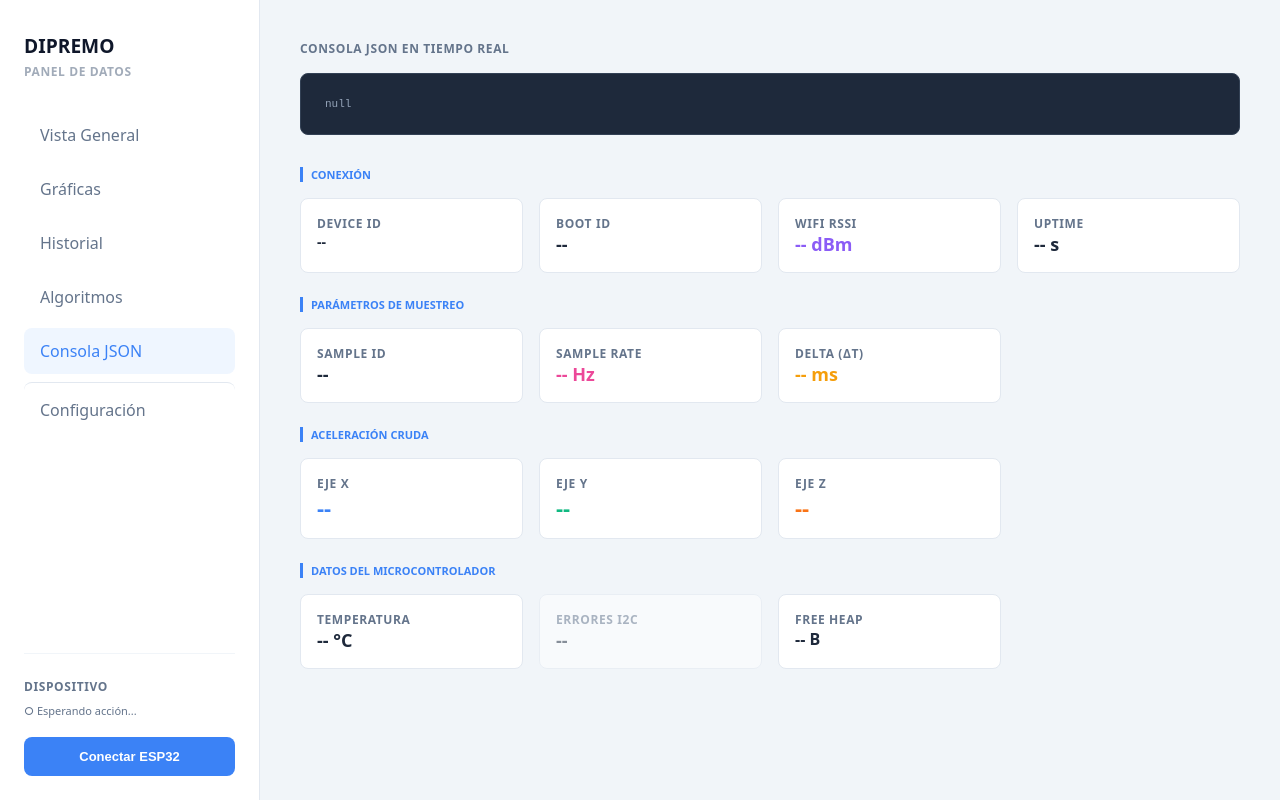
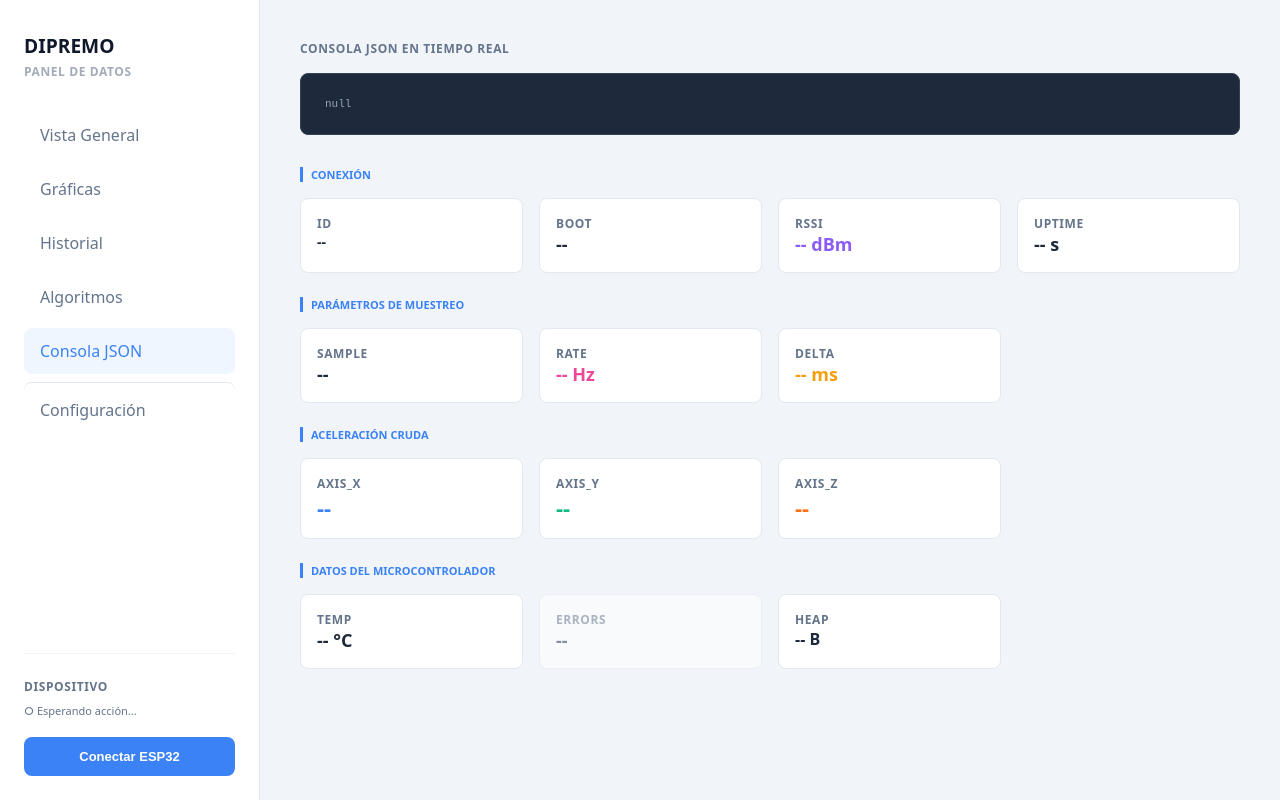
Before and after one commit to UFzDev/Dipremo, a React (Vite) app: page / in a window 1280 px wide. Both pictures are taken after a click on the element "Consola JSON". Built offline with nearby package versions, Linux system fonts and the light colour scheme.

Commit message:
refactor hystory

```diff
--- a/src/components/Dashboard/views/HistoryView.tsx
+++ b/src/components/Dashboard/views/HistoryView.tsx
@@ -141,17 +141,22 @@ function HistoryView({}: HistoryViewProps) {
   // --- FILTRADO Y PAGINACIÓN ---
   const filteredHistory = useMemo(() => {
     return csvData.filter(row => {
+      // Para el timestamp (fecha), comparamos solo la parte YYYY-MM-DD si es un selector de fecha
+      const rowDateString = row.timestamp !== '--' ? new Date(row.timestamp).toISOString().split('T')[0] : '';
+      const dateMatch = !filters.timestamp || rowDateString === filters.timestamp;
+
+      // Para los campos numéricos, aplicamos coincidencia por prefijo (empezar con...)
       return (
-        (!filters.timestamp || row.timestamp.toLowerCase().includes(filters.timestamp.toLowerCase())) &&
-        (!filters.rmsX || row.rmsX.toLowerCase().includes(filters.rmsX.toLowerCase())) &&
-        (!filters.rmsY || row.rmsY.toLowerCase().includes(filters.rmsY.toLowerCase())) &&
-        (!filters.rmsZ || row.rmsZ.toLowerCase().includes(filters.rmsZ.toLowerCase())) &&
-        (!filters.kurtX || row.kurtX.toLowerCase().includes(filters.kurtX.toLowerCase())) &&
-        (!filters.kurtY || row.kurtY.toLowerCase().includes(filters.kurtY.toLowerCase())) &&
-        (!filters.kurtZ || row.kurtZ.toLowerCase().includes(filters.kurtZ.toLowerCase())) &&
-        (!filters.velIso || row.velIso.toLowerCase().includes(filters.velIso.toLowerCase())) &&
-        (!filters.temp || row.temp.toLowerCase().includes(filters.temp.toLowerCase())) &&
-        (!filters.health || row.health.toLowerCase().includes(filters.health.toLowerCase()))
+        dateMatch &&
+        (!filters.rmsX || row.rmsX.toLowerCase().startsWith(filters.rmsX.toLowerCase())) &&
+        (!filters.rmsY || row.rmsY.toLowerCase().startsWith(filters.rmsY.toLowerCase())) &&
+        (!filters.rmsZ || row.rmsZ.toLowerCase().startsWith(filters.rmsZ.toLowerCase())) &&
+        (!filters.kurtX || row.kurtX.toLowerCase().startsWith(filters.kurtX.toLowerCase())) &&
+        (!filters.kurtY || row.kurtY.toLowerCase().startsWith(filters.kurtY.toLowerCase())) &&
+        (!filters.kurtZ || row.kurtZ.toLowerCase().startsWith(filters.kurtZ.toLowerCase())) &&
+        (!filters.velIso || row.velIso.toLowerCase().startsWith(filters.velIso.toLowerCase())) &&
+        (!filters.temp || row.temp.toLowerCase().startsWith(filters.temp.toLowerCase())) &&
+        (!filters.health || row.health.toLowerCase().startsWith(filters.health.toLowerCase()))
       );
     });
   }, [csvData, filters]);
@@ -221,16 +226,16 @@ function HistoryView({}: HistoryViewProps) {
                 <th style={{ padding: '0.8rem 1rem' }}>CONEXIÓN</th>
               </tr>
               <tr style={{ background: '#f8fafc', borderBottom: '2px solid #e2e8f0', textAlign: 'left' }}>
-                <th style={{ padding: '0.4rem 0.5rem' }}><input type="text" placeholder="Filtrar..." style={filterInputStyle} value={filters.timestamp} onChange={e => handleFilterChange('timestamp', e.target.value)} /></th>
-                <th style={{ padding: '0.4rem 0.5rem' }}><input type="text" placeholder="Filtrar..." style={filterInputStyle} value={filters.rmsX} onChange={e => handleFilterChange('rmsX', e.target.value)} /></th>
-                <th style={{ padding: '0.4rem 0.5rem' }}><input type="text" placeholder="Filtrar..." style={filterInputStyle} value={filters.rmsY} onChange={e => handleFilterChange('rmsY', e.target.value)} /></th>
-                <th style={{ padding: '0.4rem 0.5rem' }}><input type="text" placeholder="Filtrar..." style={filterInputStyle} value={filters.rmsZ} onChange={e => handleFilterChange('rmsZ', e.target.value)} /></th>
-                <th style={{ padding: '0.4rem 0.5rem' }}><input type="text" placeholder="Filtrar..." style={filterInputStyle} value={filters.kurtX} onChange={e => handleFilterChange('kurtX', e.target.value)} /></th>
-                <th style={{ padding: '0.4rem 0.5rem' }}><input type="text" placeholder="Filtrar..." style={filterInputStyle} value={filters.kurtY} onChange={e => handleFilterChange('kurtY', e.target.value)} /></th>
-                <th style={{ padding: '0.4rem 0.5rem' }}><input type="text" placeholder="Filtrar..." style={filterInputStyle} value={filters.kurtZ} onChange={e => handleFilterChange('kurtZ', e.target.value)} /></th>
-                <th style={{ padding: '0.4rem 0.5rem' }}><input type="text" placeholder="Filtrar..." style={filterInputStyle} value={filters.velIso} onChange={e => handleFilterChange('velIso', e.target.value)} /></th>
-                <th style={{ padding: '0.4rem 0.5rem' }}><input type="text" placeholder="Filtrar..." style={filterInputStyle} value={filters.temp} onChange={e => handleFilterChange('temp', e.target.value)} /></th>
-                <th style={{ padding: '0.4rem 0.5rem' }}><input type="text" placeholder="Filtrar..." style={filterInputStyle} value={filters.health} onChange={e => handleFilterChange('health', e.target.value)} /></th>
+                <th style={{ padding: '0.4rem 0.5rem' }}><input type="date" style={filterInputStyle} value={filters.timestamp} onChange={e => handleFilterChange('timestamp', e.target.value)} /></th>
+                <th style={{ padding: '0.4rem 0.5rem' }}><input type="text" placeholder="Inicio..." style={filterInputStyle} value={filters.rmsX} onChange={e => handleFilterChange('rmsX', e.target.value)} /></th>
+                <th style={{ padding: '0.4rem 0.5rem' }}><input type="text" placeholder="Inicio..." style={filterInputStyle} value={filters.rmsY} onChange={e => handleFilterChange('rmsY', e.target.value)} /></th>
+                <th style={{ padding: '0.4rem 0.5rem' }}><input type="text" placeholder="Inicio..." style={filterInputStyle} value={filters.rmsZ} onChange={e => handleFilterChange('rmsZ', e.target.value)} /></th>
+                <th style={{ padding: '0.4rem 0.5rem' }}><input type="text" placeholder="Inicio..." style={filterInputStyle} value={filters.kurtX} onChange={e => handleFilterChange('kurtX', e.target.value)} /></th>
+                <th style={{ padding: '0.4rem 0.5rem' }}><input type="text" placeholder="Inicio..." style={filterInputStyle} value={filters.kurtY} onChange={e => handleFilterChange('kurtY', e.target.value)} /></th>
+                <th style={{ padding: '0.4rem 0.5rem' }}><input type="text" placeholder="Inicio..." style={filterInputStyle} value={filters.kurtZ} onChange={e => handleFilterChange('kurtZ', e.target.value)} /></th>
+                <th style={{ padding: '0.4rem 0.5rem' }}><input type="text" placeholder="Inicio..." style={filterInputStyle} value={filters.velIso} onChange={e => handleFilterChange('velIso', e.target.value)} /></th>
+                <th style={{ padding: '0.4rem 0.5rem' }}><input type="text" placeholder="Inicio..." style={filterInputStyle} value={filters.temp} onChange={e => handleFilterChange('temp', e.target.value)} /></th>
+                <th style={{ padding: '0.4rem 0.5rem' }}><input type="text" placeholder="Inicio..." style={filterInputStyle} value={filters.health} onChange={e => handleFilterChange('health', e.target.value)} /></th>
               </tr>
             </thead>
             <tbody>
--- a/src/components/Dashboard/views/OverviewView.tsx
+++ b/src/components/Dashboard/views/OverviewView.tsx
@@ -61,7 +61,6 @@ function DataRow({
 }
 
 function OverviewView({ data, health, rmsData, fftData, isoData, kurtosisData, skewnessData, motorRpm }: OverviewViewProps) {
-  const isDisconnected = !data;
 
   // --- LÓGICA DE MAPEO DE ESTADOS ---
 
@@ -111,10 +110,6 @@ function OverviewView({ data, health, rmsData, fftData, isoData, kurtosisData, s
         <div className="card-mini" style={{ padding: '1rem', background: 'white', borderRadius: '8px', border: '1px solid #e2e8f0' }}>
            <div style={{ fontSize: '11px', color: '#64748b', fontWeight: 800, textTransform: 'uppercase' }}>Temperatura MCU</div>
            <div style={{ fontSize: '20px', fontWeight: 800, color: '#1e293b' }}>{data ? data.diag.temp_c.toFixed(1) : '--'}°C</div>
-        </div>
-        <div className="card-mini" style={{ padding: '1rem', background: 'white', borderRadius: '8px', border: '1px solid #e2e8f0' }}>
-           <div style={{ fontSize: '11px', color: '#64748b', fontWeight: 800, textTransform: 'uppercase' }}>Estado Link</div>
-           <div style={{ fontSize: '14px', fontWeight: 800, color: isDisconnected ? '#94a3b8' : '#10b981' }}>{isDisconnected ? 'DESCONECTADO' : 'LINK ACTIVO'}</div>
         </div>
         <div className="card-mini" style={{ padding: '1rem', background: '#f5f3ff', borderRadius: '8px', border: '1px solid #ddd6fe' }}>
            <div style={{ fontSize: '11px', color: '#7c3aed', fontWeight: 800, textTransform: 'uppercase' }}>Velocidad Motor</div>
--- a/src/components/Dashboard/views/RawView.tsx
+++ b/src/components/Dashboard/views/RawView.tsx
@@ -5,6 +5,27 @@ type RawViewProps = {
 };
 
 function RawView({ data }: RawViewProps) {
+  // Transformamos el objeto para la consola JSON según preferencias del usuario
+  const displayData = data ? {
+    id: data.device_id,
+    boot: data.boot_id,
+    sample: data.sample_id,
+    rate: data.sample_rate_hz,
+    uptime: data.uptime_ms,
+    delta: data.delta_ms,
+    axis: {
+      x: data.raw.x,
+      y: data.raw.y,
+      z: data.raw.z
+    },
+    diag: {
+      temp: data.diag.temp_c,
+      heap: data.diag.free_heap,
+      rssi: data.diag.rssi_dbm,
+      errors: data.diag.i2c_error_count
+    }
+  } : null;
+
   return (
     <section>
       <div className="mb-8">
@@ -19,7 +40,7 @@ function RawView({ data }: RawViewProps) {
           maxHeight: '200px',
           overflowY: 'auto'
         }}>
-          {JSON.stringify(data, null, 2)}
+          {JSON.stringify(displayData, null, 2)}
         </pre>
       </div>
 
@@ -51,19 +72,19 @@ function RawView({ data }: RawViewProps) {
       <div className="section-title">Conexión</div>
       <div className="grid-telemetry">
         <div className="card-mini">
-          <div className="label-sm">Device ID</div>
+          <div className="label-sm">id</div>
           <div style={{ fontWeight: 600, fontSize: '14px' }}>{data?.device_id || '--'}</div>
         </div>
         <div className="card-mini">
-          <div className="label-sm">Boot ID</div>
+          <div className="label-sm">boot</div>
           <div style={{ fontWeight: 700, fontSize: '18px' }}>{data?.boot_id ?? '--'}</div>
         </div>
         <div className="card-mini">
-          <div className="label-sm">WiFi RSSI</div>
+          <div className="label-sm">rssi</div>
           <div style={{ fontWeight: 700, fontSize: '18px', color: '#8b5cf6' }}>{data?.diag.rssi_dbm ?? '--'} dBm</div>
         </div>
         <div className="card-mini">
-          <div className="label-sm">Uptime</div>
+          <div className="label-sm">uptime</div>
           <div style={{ fontWeight: 700, fontSize: '18px' }}>{(data?.uptime_ms ? (data.uptime_ms / 1000).toFixed(1) : '--')} s</div>
         </div>
       </div>
@@ -72,15 +93,15 @@ function RawView({ data }: RawViewProps) {
       <div className="section-title">Parámetros de Muestreo</div>
       <div className="grid-telemetry">
         <div className="card-mini">
-          <div className="label-sm">Sample ID</div>
+          <div className="label-sm">sample</div>
           <div style={{ fontWeight: 700, fontSize: '18px' }}>{data?.sample_id?.toLocaleString() ?? '--'}</div>
         </div>
         <div className="card-mini">
-          <div className="label-sm">Sample Rate</div>
+          <div className="label-sm">rate</div>
           <div style={{ fontWeight: 700, fontSize: '18px', color: '#ec4899' }}>{data?.sample_rate_hz ?? '--'} Hz</div>
         </div>
         <div className="card-mini">
-          <div className="label-sm">Delta (Δt)</div>
+          <div className="label-sm">delta</div>
           <div style={{ fontWeight: 700, fontSize: '18px', color: '#f59e0b' }}>{data?.delta_ms.toFixed(2) ?? '--'} ms</div>
         </div>
       </div>
@@ -89,15 +110,15 @@ function RawView({ data }: RawViewProps) {
       <div className="section-title">Aceleración Cruda</div>
       <div className="grid-telemetry">
         <div className="card-mini">
-          <div className="label-sm">Eje X</div>
+          <div className="label-sm">axis_x</div>
           <div style={{ fontWeight: 800, fontSize: '22px', color: '#3b82f6' }}>{data?.raw.x ?? '--'}</div>
         </div>
         <div className="card-mini">
-          <div className="label-sm">Eje Y</div>
+          <div className="label-sm">axis_y</div>
           <div style={{ fontWeight: 800, fontSize: '22px', color: '#10b981' }}>{data?.raw.y ?? '--'}</div>
         </div>
         <div className="card-mini">
-          <div className="label-sm">Eje Z</div>
+          <div className="label-sm">axis_z</div>
           <div style={{ fontWeight: 800, fontSize: '22px', color: '#f97316' }}>{data?.raw.z ?? '--'}</div>
         </div>
       </div>
@@ -106,17 +127,17 @@ function RawView({ data }: RawViewProps) {
       <div className="section-title">Datos del Microcontrolador</div>
       <div className="grid-telemetry">
         <div className="card-mini">
-          <div className="label-sm">Temperatura</div>
+          <div className="label-sm">temp</div>
           <div style={{ fontWeight: 700, fontSize: '18px' }}>{data?.diag.temp_c.toFixed(1) ?? '--'} °C</div>
         </div>
         <div className="card-mini" style={{ opacity: data?.diag.i2c_error_count ? 1 : 0.5 }}>
-          <div className="label-sm">Errores I2C</div>
+          <div className="label-sm">errors</div>
           <div style={{ fontWeight: 700, fontSize: '18px', color: (data?.diag.i2c_error_count ?? 0) > 0 ? '#ef4444' : 'inherit' }}>
             {data?.diag.i2c_error_count ?? '--'}
           </div>
         </div>
         <div className="card-mini">
-          <div className="label-sm">Free Heap</div>
+          <div className="label-sm">heap</div>
           <div style={{ fontWeight: 700, fontSize: '16px' }}>{data?.diag.free_heap.toLocaleString() ?? '--'} B</div>
         </div>
       </div>
```
Also changed, not shown: src/components/Dashboard/Dashboard.tsx (+19 -16 lines).
